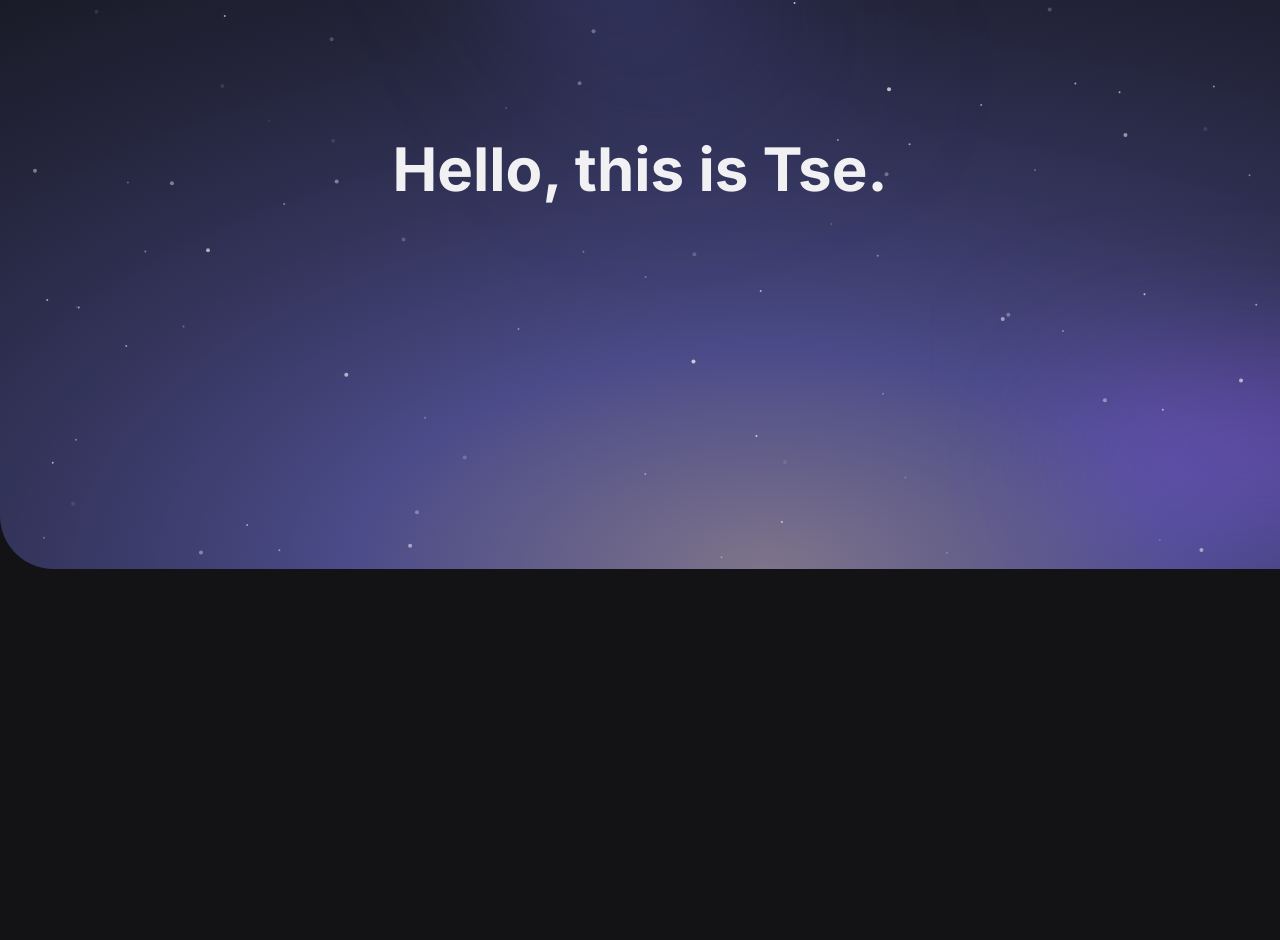
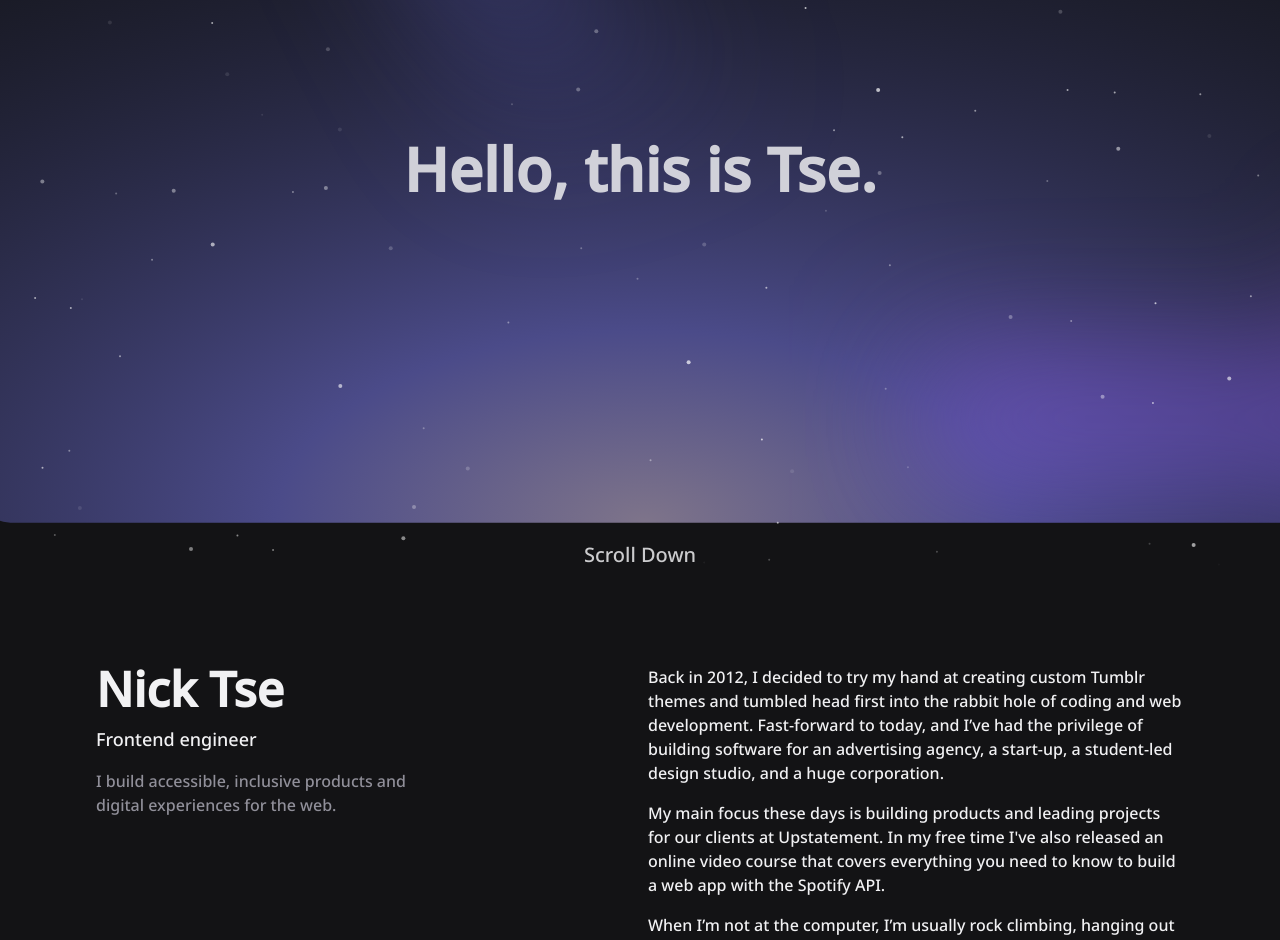
Before and after one commit to tsxce/tse-blog, a Next.js app: page / in a window 1280 px wide. Shown: the part 231-1171 px from the top of the page. Before the commit the page ends 800 px from the top, so only its background shows below. Built offline with nearby package versions, Linux system fonts and the light colour scheme.

Commit message:
add next font

```diff
--- /dev/null
+++ b/app/font.ts
@@ -0,0 +1,6 @@
+import { Noto_Sans } from 'next/font/google'
+
+export const noto_sans = Noto_Sans({
+    weight: '500',
+    subsets: ['cyrillic']
+});
--- a/app/page.tsx
+++ b/app/page.tsx
@@ -1,15 +1,55 @@
+'use client'
+import { useEffect, useCallback } from 'react'
 import Image from 'next/image'
 import ParticleCanvas from '@/components/ParticleCanvas'
 import ParticleMask from '../images/particleMask.svg'
+import { noto_sans } from "./font";
 
 export default function Home() {
+
+  const handleScroll = useCallback(() => {
+    const scrollPosition = window.scrollY // => scroll position
+    if (scrollPosition > 0) {
+      console.log(">0")
+    } else {
+      console.log("=0")
+    }
+  }, [])
+
+  useEffect(() => {
+    window.addEventListener('scroll', handleScroll)
+    return () => {
+      window.removeEventListener('scroll', handleScroll)
+    }
+  }, [handleScroll])
   return (
-    <main className='relative w-full flex justify-center items-center'>
+    <main className={noto_sans.className}>
+      <div className='relative w-full flex justify-center items-center'>
         <Image className='h-screen w-screen' src={ParticleMask} alt="canvas mask" />
         <ParticleCanvas className="absolute inset-0 pointer-events-none" quantity={100} />
-        <p className='absolute font-bold text-6xl'>
+        <p className='absolute font-bold text-6xl animate-pulse'>
           Hello, this is Tse.
         </p>
+        <p className='absolute text-xl animate-pulse bottom-0 left-1/2 transform -translate-x-1/2'>Scroll Down</p>
+      </div>
+      <div className="w-[1088px] mx-auto lg:flex lg:justify-between lg:gap-4">
+        <header className="lg:sticky lg:top-0 lg:flex lg:max-h-screen lg:w-1/2 lg:flex-col lg:py-24">
+          <p className="font-bold text-5xl">Nick Tse</p>
+          <p className="text-lg mt-3">Frontend engineer</p>
+          <p className="text-textGrey mt-4 max-w-xs">I build accessible, inclusive products and digital experiences for the web.</p>
+        </header>
+        <div className="pt-24 lg:w-1/2 lg:py-24">
+          <div className="mb-4">
+            Back in 2012, I decided to try my hand at creating custom Tumblr themes and tumbled head first into the rabbit hole of coding and web development. Fast-forward to today, and I’ve had the privilege of building software for an advertising agency, a start-up, a student-led design studio, and a huge corporation.
+          </div>
+          <div className="mb-4">
+            My main focus these days is building products and leading projects for our clients at Upstatement. In my free time I've also released an online video course that covers everything you need to know to build a web app with the Spotify API.
+          </div>
+          <div className="">
+            When I’m not at the computer, I’m usually rock climbing, hanging out with my wife and two cats, or running around Hyrule searching for
+          </div>
+        </div>
+      </div>
     </main>
   )
 }
--- a/components/ParticleCanvas/index.tsx
+++ b/components/ParticleCanvas/index.tsx
@@ -21,6 +21,7 @@ export default function ParticleCanvas({
   const mouse = useRef<{ x: number; y: number }>({ x: 0, y: 0 })
   const canvasSize = useRef<{ w: number; h: number }>({ w: 0, h: 0 })
   const dpr = typeof window !== 'undefined' ? window.devicePixelRatio : 1
+
   useEffect(() => {
     if (canvasRef.current) {
       context.current = canvasRef.current.getContext('2d')
@@ -32,9 +33,11 @@ export default function ParticleCanvas({
       window.removeEventListener('resize', initCanvas)
     }
   }, [])
+
   useEffect(() => {
     onMouseMove()
   }, [mousePosition.x, mousePosition.y])
+
   const initCanvas = () => {
     resizeCanvas()
     drawParticles()
--- a/package.json
+++ b/package.json
@@ -11,6 +11,7 @@
     "prettier": "prettier --write --ignore-path .gitignore ."
   },
   "dependencies": {
+    "@next/font": "^13.4.16",
     "@types/node": "20.3.2",
     "@types/react": "18.2.14",
     "@types/react-dom": "18.2.6",
--- a/tailwind.config.js
+++ b/tailwind.config.js
@@ -21,6 +21,17 @@ module.exports = {
         'gradient-conic':
           'conic-gradient(from 180deg at 50% 50%, var(--tw-gradient-stops))',
       },
+      // that is animation class
+      animation: {
+        fade: 'fadeOut 5s ease-in-out',
+      },
+      // that is actual animation
+      keyframes: theme => ({
+        fadeOut: {
+          '0%': { backgroundColor: theme('colors.purple') },
+          '100%': { backgroundColor: theme('colors.transparent') },
+        },
+      }),
     },
   },
   plugins: [],
```
Also changed, not shown: images/particleMask.svg, 1 other file (tests, documents, lock files or other folders).
